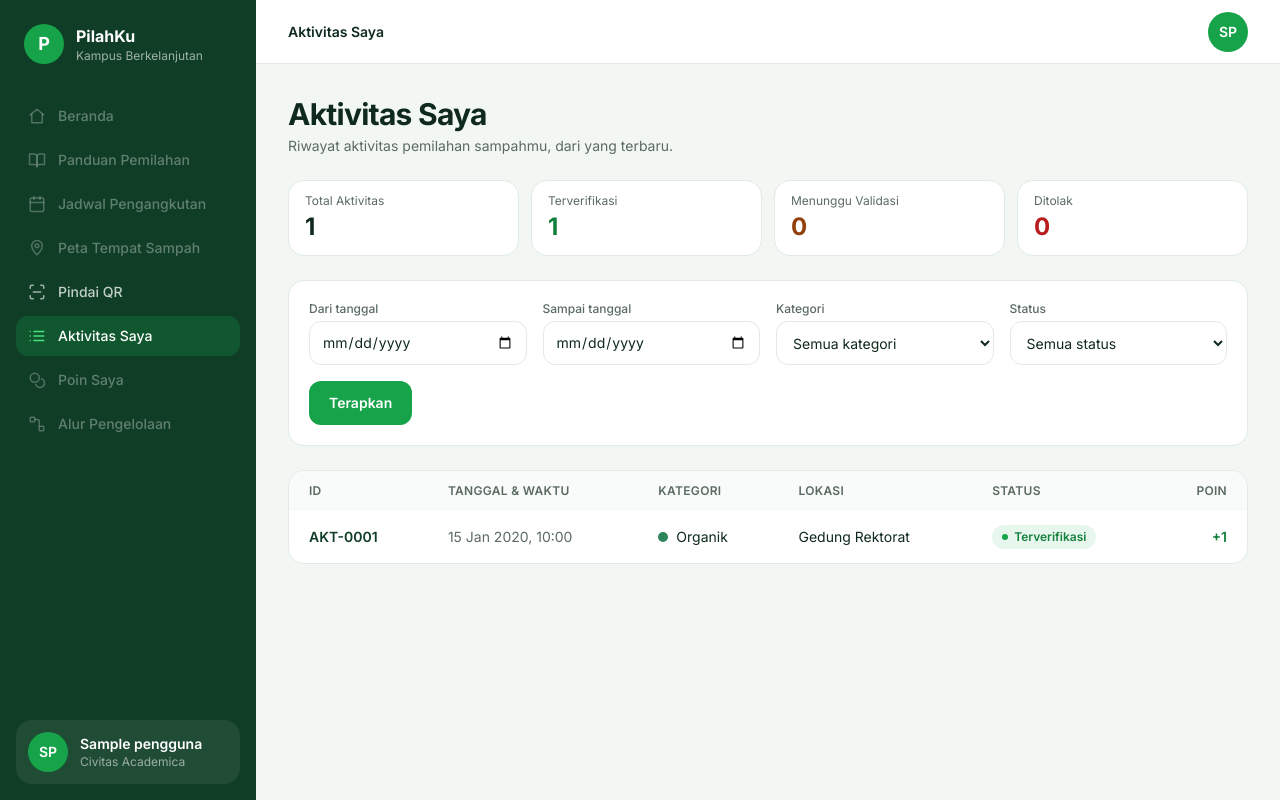
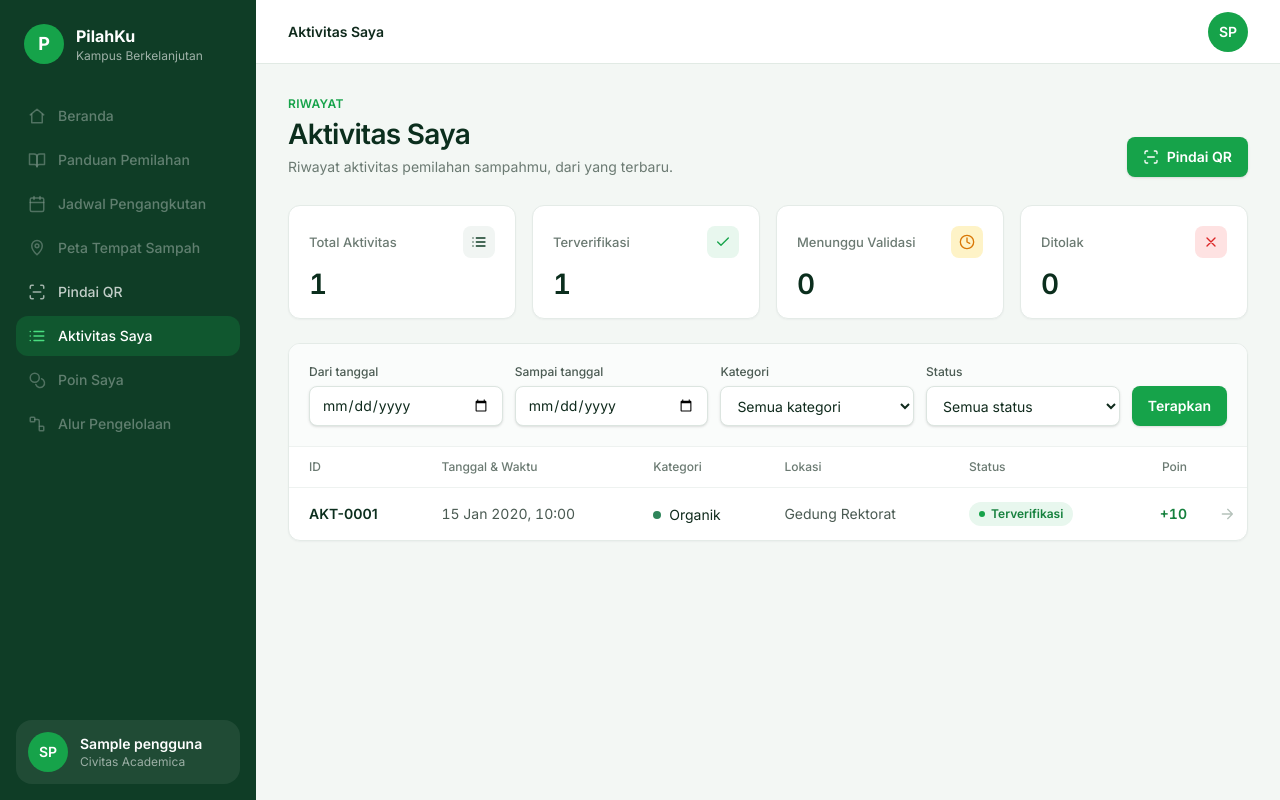
Before and after one commit to SI4802-KEL-BC/SI4802-KEL-BC, a Laravel app: page /aktivitas in a window 1280 px wide. Run offline with Laravel 12, Linux system fonts and the light colour scheme; a user stored in the database is signed in; data comes from the database, SQL or seed files in the repository; tables that the repository leaves empty hold one stand-in row (values such as "Sample post"); style sheets or scripts are compiled from the project's sources.

Commit message:
SCRUM-37 fix(PBI-14): poin riwayat diambil dari transaksi_poin

```diff
--- a/app/Models/AktivitasPemilahan.php
+++ b/app/Models/AktivitasPemilahan.php
@@ -141,11 +141,11 @@ class AktivitasPemilahan extends Model
             ->when(! empty($filter['status']), fn (Builder $q) => $q->where('status_verifikasi', $filter['status']));
     }
 
-    /** PBI-14: riwayat milik pengguna, terbaru di atas, eager load kategori & lokasi. */
+    /** PBI-14: riwayat milik pengguna, terbaru di atas, eager load kategori, lokasi & transaksiPoin (sumber poin sama dengan detail PBI-15). */
     public static function lihatRiwayat(Pengguna $pengguna, array $filter = [], int $perHalaman = 10): LengthAwarePaginator
     {
         return static::query()
-            ->with(['kategori', 'lokasi'])
+            ->with(['kategori', 'lokasi', 'transaksiPoin'])
             ->milik($pengguna)
             ->filter($filter)
             ->orderByDesc('tanggal_waktu')
--- a/resources/views/aktivitas/index.blade.php
+++ b/resources/views/aktivitas/index.blade.php
@@ -1,7 +1,7 @@
 {{--
     PBI-14 · Riwayat Aktivitas Pemilahan (GET /aktivitas)
     Variabel dari controller:
-        $aktivitas       LengthAwarePaginator<AktivitasPemilahan> (relasi: kategori, lokasi), 10 per halaman
+        $aktivitas       LengthAwarePaginator<AktivitasPemilahan> (relasi: kategori, lokasi, transaksiPoin), 10 per halaman
         $ringkasan       ['total','terverifikasi','menunggu','ditolak'] (milik pengguna, tanpa filter)
         $filter          filter tervalidasi: dari, sampai, kategori, status
         $adaFilter       bool, ada filter aktif
@@ -16,38 +16,52 @@
 @php
     $nilai = fn (string $k) => old($k, $filter[$k] ?? '');
     $kartu = [
-        ['label' => 'Total Aktivitas', 'angka' => $ringkasan['total'], 'warna' => 'text-[#0F2A1C]'],
-        ['label' => 'Terverifikasi', 'angka' => $ringkasan['terverifikasi'], 'warna' => 'text-[#15803D]'],
-        ['label' => 'Menunggu Validasi', 'angka' => $ringkasan['menunggu'], 'warna' => 'text-[#92400E]'],
-        ['label' => 'Ditolak', 'angka' => $ringkasan['ditolak'], 'warna' => 'text-[#B91C1C]'],
+        ['label' => 'Total Aktivitas', 'angka' => $ringkasan['total'], 'ikon' => 'daftar', 'chip' => 'bg-[#F1F5F3] text-[#0F3D26]'],
+        ['label' => 'Terverifikasi', 'angka' => $ringkasan['terverifikasi'], 'ikon' => 'centang', 'chip' => 'bg-[#E8F7EE] text-[#16A34A]'],
+        ['label' => 'Menunggu Validasi', 'angka' => $ringkasan['menunggu'], 'ikon' => 'jam', 'chip' => 'bg-[#FEF3C7] text-[#D97706]'],
+        ['label' => 'Ditolak', 'angka' => $ringkasan['ditolak'], 'ikon' => 'silang', 'chip' => 'bg-[#FEE2E2] text-[#DC2626]'],
     ];
     $kodeAkt = fn ($a) => 'AKT-' . str_pad($a->id_aktivitas, 4, '0', STR_PAD_LEFT);
     $poinTeks = fn ($a) => match ($a->status_verifikasi) {
-        'Terverifikasi' => '+' . $a->poin_diperoleh,
+        'Terverifikasi' => '+' . (int) ($a->transaksiPoin?->jumlah_poin ?? 0),
         'Ditolak' => '0',
         default => '–',
     };
-    $inputKelas = 'h-11 w-full rounded-xl border border-[#E1EAE4] bg-white px-3 text-sm outline-none focus:border-[#16A34A] focus:ring-2 focus:ring-[#16A34A]/20';
+    $inputKelas = 'h-10 w-full rounded-lg border border-[#DCE5E0] bg-white px-3 text-sm text-[#0F2A1C] shadow-sm outline-none transition focus:border-[#16A34A] focus:ring-4 focus:ring-[#16A34A]/10';
+    $tombolPrimer = 'inline-flex h-10 items-center justify-center gap-2 rounded-lg bg-[#16A34A] px-4 text-sm font-semibold text-white shadow-sm transition hover:bg-[#15803D] focus:outline-none focus-visible:ring-4 focus-visible:ring-[#16A34A]/25';
+    $tombolSekunder = 'inline-flex h-10 items-center justify-center gap-2 rounded-lg border border-[#DCE5E0] bg-white px-4 text-sm font-semibold text-[#0F2A1C] shadow-sm transition hover:bg-[#F5F7F6]';
 @endphp
 
+{{-- Kepala halaman --}}
+<div class="flex flex-wrap items-end justify-between gap-4">
     <div>
-    <h1 class="text-2xl font-bold tracking-tight sm:text-3xl">Aktivitas Saya</h1>
-    <p class="mt-1 text-sm text-[#5B6B62]">Riwayat aktivitas pemilahan sampahmu, dari yang terbaru.</p>
+        <p class="text-xs font-semibold tracking-wide text-[#16A34A] uppercase">Riwayat</p>
+        <h1 class="mt-1 text-2xl font-semibold tracking-tight text-[#0B2E1D] sm:text-[28px]">Aktivitas Saya</h1>
+        <p class="mt-1 text-sm text-[#6B7A72]">Riwayat aktivitas pemilahan sampahmu, dari yang terbaru.</p>
+    </div>
+    <a href="{{ url('/pindai') }}" class="{{ $tombolPrimer }}">
+        @include('partials.ikon', ['n' => 'pindai', 'c' => 'h-4 w-4'])
+        Pindai QR
+    </a>
 </div>
 
 {{-- Ringkasan --}}
-<section class="mt-6 grid grid-cols-2 gap-3 lg:grid-cols-4" aria-label="Ringkasan aktivitas">
+<section class="mt-7 grid grid-cols-2 gap-3 sm:gap-4 lg:grid-cols-4" aria-label="Ringkasan aktivitas">
     @foreach ($kartu as $k)
-        <div class="rounded-2xl border border-[#E1EAE4] bg-white px-4 py-3">
-            <p class="text-xs text-[#5B6B62]">{{ $k['label'] }}</p>
-            <p class="mt-0.5 text-2xl font-bold {{ $k['warna'] }}">{{ $k['angka'] }}</p>
+        <div class="rounded-xl border border-[#E4EBE7] bg-white p-4 shadow-[0_1px_2px_rgba(16,24,40,0.04)] sm:p-5">
+            <div class="flex items-center justify-between gap-2">
+                <p class="text-[13px] font-medium text-[#6B7A72]">{{ $k['label'] }}</p>
+                <span class="grid h-8 w-8 place-items-center rounded-lg {{ $k['chip'] }}">@include('partials.ikon', ['n' => $k['ikon'], 'c' => 'h-4 w-4'])</span>
+            </div>
+            <p class="mt-3 text-[28px] leading-none font-semibold tracking-tight text-[#0B2E1D] tabular-nums">{{ $k['angka'] }}</p>
         </div>
     @endforeach
 </section>
 
 {{-- Pesan validasi filter --}}
 @if ($errors->any())
-    <div role="alert" class="mt-6 rounded-2xl border border-[#FECACA] bg-[#FEF2F2] px-5 py-3 text-sm text-[#B91C1C]">
+    <div role="alert" class="mt-6 flex gap-3 rounded-xl border border-[#FECACA] bg-[#FEF2F2] px-4 py-3 text-sm text-[#B91C1C]">
+        @include('partials.ikon', ['n' => 'peringatan', 'c' => 'mt-0.5 h-4 w-4 shrink-0'])
         <ul class="space-y-0.5">
             @foreach ($errors->all() as $pesan)
                 <li>{{ $pesan }}</li>
@@ -56,19 +70,20 @@
     </div>
 @endif
 
-{{-- Filter --}}
-<form method="GET" action="{{ route('aktivitas.index') }}" class="mt-6 rounded-2xl border border-[#E1EAE4] bg-white p-4 sm:p-5" aria-label="Filter riwayat">
-    <div class="grid gap-4 sm:grid-cols-2 lg:grid-cols-4">
-        <label class="block text-sm">
-            <span class="mb-1 block text-xs font-medium text-[#5B6B62]">Dari tanggal</span>
+{{-- Daftar + filter dalam satu kartu --}}
+<section class="mt-6 overflow-hidden rounded-xl border border-[#E4EBE7] bg-white shadow-[0_1px_2px_rgba(16,24,40,0.04)]">
+    <form method="GET" action="{{ route('aktivitas.index') }}" class="border-b border-[#EEF2F0] bg-[#FAFCFB] p-4 sm:p-5" aria-label="Filter riwayat">
+        <div class="grid gap-3 sm:grid-cols-2 lg:grid-cols-[1fr_1fr_1fr_1fr_auto] lg:items-end">
+            <label class="block">
+                <span class="mb-1.5 block text-xs font-medium text-[#4B5B53]">Dari tanggal</span>
                 <input type="date" name="dari" value="{{ $nilai('dari') }}" class="{{ $inputKelas }}">
             </label>
-        <label class="block text-sm">
-            <span class="mb-1 block text-xs font-medium text-[#5B6B62]">Sampai tanggal</span>
+            <label class="block">
+                <span class="mb-1.5 block text-xs font-medium text-[#4B5B53]">Sampai tanggal</span>
                 <input type="date" name="sampai" value="{{ $nilai('sampai') }}" class="{{ $inputKelas }}">
             </label>
-        <label class="block text-sm">
-            <span class="mb-1 block text-xs font-medium text-[#5B6B62]">Kategori</span>
+            <label class="block">
+                <span class="mb-1.5 block text-xs font-medium text-[#4B5B53]">Kategori</span>
                 <select name="kategori" class="{{ $inputKelas }}">
                     <option value="">Semua kategori</option>
                     @foreach ($daftarKategori as $kat)
@@ -76,8 +91,8 @@
                     @endforeach
                 </select>
             </label>
-        <label class="block text-sm">
-            <span class="mb-1 block text-xs font-medium text-[#5B6B62]">Status</span>
+            <label class="block">
+                <span class="mb-1.5 block text-xs font-medium text-[#4B5B53]">Status</span>
                 <select name="status" class="{{ $inputKelas }}">
                     <option value="">Semua status</option>
                     @foreach ($daftarStatus as $st)
@@ -85,94 +100,98 @@
                     @endforeach
                 </select>
             </label>
+            <div class="flex gap-2 sm:col-span-2 lg:col-span-1">
+                <button type="submit" class="{{ $tombolPrimer }} flex-1 lg:flex-none">Terapkan</button>
+                @if ($adaFilter || $errors->any())
+                    <a href="{{ route('aktivitas.index') }}" class="{{ $tombolSekunder }}">Reset filter</a>
+                @endif
             </div>
-    <div class="mt-4 flex flex-wrap gap-3">
-        <button type="submit" class="h-11 rounded-xl bg-[#16A34A] px-5 text-sm font-semibold text-white hover:bg-[#15803D]">Terapkan</button>
-        @if ($adaFilter || $errors->any())
-            <a href="{{ route('aktivitas.index') }}" class="inline-flex h-11 items-center rounded-xl border border-[#E1EAE4] px-5 text-sm font-semibold text-[#0F3D26] hover:bg-[#F3F7F4]">Reset filter</a>
-        @endif
         </div>
     </form>
 
-{{-- Daftar --}}
     @if ($aktivitas->isEmpty())
-    <section class="mt-6 rounded-2xl border border-[#E1EAE4] bg-white px-6 py-14 text-center">
-        <div class="mx-auto grid h-14 w-14 place-items-center rounded-full bg-[#E8F7EE] text-[#16A34A]">
-            @include('partials.ikon', ['n' => $adaFilter ? 'daftar' : 'kotak-masuk', 'c' => 'h-7 w-7'])
+        <div class="px-6 py-16 text-center">
+            <div class="mx-auto grid h-12 w-12 place-items-center rounded-xl bg-[#E8F7EE] text-[#16A34A] ring-8 ring-[#F3FAF6]">
+                @include('partials.ikon', ['n' => $adaFilter ? 'daftar' : 'kotak-masuk', 'c' => 'h-6 w-6'])
             </div>
             @if ($adaFilter)
-            <h2 class="mt-4 text-lg font-semibold">Tidak ada aktivitas sesuai filter</h2>
-            <p class="mt-1 text-sm text-[#5B6B62]">Coba ubah rentang tanggal, kategori, atau status.</p>
-            <a href="{{ route('aktivitas.index') }}" class="mt-5 inline-flex h-11 items-center rounded-xl bg-[#16A34A] px-5 text-sm font-semibold text-white hover:bg-[#15803D]">Reset filter</a>
+                <h2 class="mt-5 text-base font-semibold text-[#0B2E1D]">Tidak ada aktivitas sesuai filter</h2>
+                <p class="mx-auto mt-1 max-w-sm text-sm text-[#6B7A72]">Coba ubah rentang tanggal, kategori, atau status.</p>
+                <a href="{{ route('aktivitas.index') }}" class="{{ $tombolSekunder }} mt-5">Reset filter</a>
             @else
-            <h2 class="mt-4 text-lg font-semibold">Belum ada aktivitas yang tercatat</h2>
-            <p class="mt-1 text-sm text-[#5B6B62]">Pindai QR di tong sampah untuk mencatat aktivitas pemilahan pertamamu.</p>
-            <a href="{{ url('/pindai') }}" class="mt-5 inline-flex h-11 items-center rounded-xl bg-[#16A34A] px-5 text-sm font-semibold text-white hover:bg-[#15803D]">Buka QR ID Saya</a>
+                <h2 class="mt-5 text-base font-semibold text-[#0B2E1D]">Belum ada aktivitas yang tercatat</h2>
+                <p class="mx-auto mt-1 max-w-sm text-sm text-[#6B7A72]">Pindai QR di tong sampah untuk mencatat aktivitas pemilahan pertamamu.</p>
+                <a href="{{ url('/pindai') }}" class="{{ $tombolPrimer }} mt-5">Buka QR ID Saya</a>
             @endif
-    </section>
+        </div>
     @else
         {{-- Tabel (desktop) --}}
-    <section class="mt-6 hidden overflow-hidden rounded-2xl border border-[#E1EAE4] bg-white md:block">
+        <div class="hidden md:block">
             <table class="w-full text-left text-sm">
-            <thead class="bg-[#F8FBF9] text-xs uppercase tracking-wide text-[#5B6B62]">
+                <thead class="border-b border-[#EEF2F0] text-xs font-medium text-[#6B7A72]">
                     <tr>
-                    <th class="px-5 py-3 font-semibold">ID</th>
-                    <th class="px-5 py-3 font-semibold">Tanggal &amp; Waktu</th>
-                    <th class="px-5 py-3 font-semibold">Kategori</th>
-                    <th class="px-5 py-3 font-semibold">Lokasi</th>
-                    <th class="px-5 py-3 font-semibold">Status</th>
-                    <th class="px-5 py-3 text-right font-semibold">Poin</th>
+                        <th class="px-5 py-3 font-medium">ID</th>
+                        <th class="px-5 py-3 font-medium">Tanggal &amp; Waktu</th>
+                        <th class="px-5 py-3 font-medium">Kategori</th>
+                        <th class="px-5 py-3 font-medium">Lokasi</th>
+                        <th class="px-5 py-3 font-medium">Status</th>
+                        <th class="px-5 py-3 text-right font-medium">Poin</th>
+                        <th class="w-10 px-3 py-3"><span class="sr-only">Buka</span></th>
                     </tr>
                 </thead>
-            <tbody class="divide-y divide-[#EEF3F0]">
+                <tbody class="divide-y divide-[#EEF2F0]">
                     @foreach ($aktivitas as $item)
-                    <tr class="hover:bg-[#F8FBF9]">
+                        <tr class="group relative transition-colors hover:bg-[#F7FAF8]">
                             <td class="px-5 py-3.5">
-                            <a href="{{ route('aktivitas.show', $item) }}" class="font-semibold text-[#0F3D26] hover:text-[#15803D] hover:underline">{{ $kodeAkt($item) }}</a>
+                                <a href="{{ route('aktivitas.show', $item) }}" class="font-semibold text-[#0B2E1D] after:absolute after:inset-0 focus:outline-none focus-visible:underline">{{ $kodeAkt($item) }}</a>
                             </td>
-                        <td class="whitespace-nowrap px-5 py-3.5 text-[#5B6B62]">{{ $item->tanggal_waktu->locale('id')->translatedFormat('d M Y, H:i') }}</td>
+                            <td class="whitespace-nowrap px-5 py-3.5 text-[#4B5B53] tabular-nums">{{ $item->tanggal_waktu->locale('id')->translatedFormat('d M Y, H:i') }}</td>
                             <td class="px-5 py-3.5">
-                            <span class="inline-flex items-center gap-2">
-                                <span class="h-2.5 w-2.5 rounded-full" style="background-color: {{ $item->kategori->warna_label ?? '#94A3B8' }}"></span>
+                                <span class="inline-flex items-center gap-2 text-[#0F2A1C]">
+                                    <span class="h-2 w-2 rounded-full ring-2 ring-white" style="background-color: {{ $item->kategori->warna_label ?? '#94A3B8' }}"></span>
                                     {{ $item->kategori->nama_kategori ?? '-' }}
                                 </span>
                             </td>
-                        <td class="px-5 py-3.5">{{ $item->lokasi->nama_lokasi ?? '-' }}</td>
+                            <td class="px-5 py-3.5 text-[#4B5B53]">{{ $item->lokasi->nama_lokasi ?? '-' }}</td>
                             <td class="px-5 py-3.5">@include('partials.badge-status', ['status' => $item->status_verifikasi])</td>
-                        <td class="px-5 py-3.5 text-right font-semibold {{ $item->status_verifikasi === 'Terverifikasi' ? 'text-[#15803D]' : 'text-[#5B6B62]' }}">{{ $poinTeks($item) }}</td>
+                            <td class="px-5 py-3.5 text-right font-semibold tabular-nums {{ $item->status_verifikasi === 'Terverifikasi' ? 'text-[#15803D]' : 'text-[#9AA8A0]' }}">{{ $poinTeks($item) }}</td>
+                            <td class="px-3 py-3.5 text-[#B5C2BB] transition group-hover:translate-x-0.5 group-hover:text-[#16A34A]">@include('partials.ikon', ['n' => 'panah', 'c' => 'h-4 w-4'])</td>
                         </tr>
                     @endforeach
                 </tbody>
             </table>
-    </section>
+        </div>
 
         {{-- Kartu (HP) --}}
-    <section class="mt-6 space-y-3 md:hidden">
+        <ul class="divide-y divide-[#EEF2F0] md:hidden">
             @foreach ($aktivitas as $item)
-            <a href="{{ route('aktivitas.show', $item) }}" class="block rounded-2xl border border-[#E1EAE4] bg-white p-4 hover:border-[#16A34A]">
+                <li>
+                    <a href="{{ route('aktivitas.show', $item) }}" class="block px-4 py-4 transition-colors hover:bg-[#F7FAF8]">
                         <div class="flex items-start justify-between gap-3">
                             <div>
-                        <p class="font-semibold text-[#0F3D26]">{{ $kodeAkt($item) }}</p>
-                        <p class="text-xs text-[#5B6B62]">{{ $item->tanggal_waktu->locale('id')->translatedFormat('d M Y, H:i') }}</p>
+                                <p class="font-semibold text-[#0B2E1D]">{{ $kodeAkt($item) }}</p>
+                                <p class="mt-0.5 text-xs text-[#6B7A72] tabular-nums">{{ $item->tanggal_waktu->locale('id')->translatedFormat('d M Y, H:i') }}</p>
                             </div>
                             @include('partials.badge-status', ['status' => $item->status_verifikasi])
                         </div>
                         <div class="mt-3 flex items-center justify-between gap-3 text-sm">
                             <div class="min-w-0">
                                 <p class="inline-flex items-center gap-2">
-                            <span class="h-2.5 w-2.5 rounded-full" style="background-color: {{ $item->kategori->warna_label ?? '#94A3B8' }}"></span>
+                                    <span class="h-2 w-2 rounded-full" style="background-color: {{ $item->kategori->warna_label ?? '#94A3B8' }}"></span>
                                     {{ $item->kategori->nama_kategori ?? '-' }}
                                 </p>
-                        <p class="truncate text-xs text-[#5B6B62]">{{ $item->lokasi->nama_lokasi ?? '-' }}</p>
+                                <p class="truncate text-xs text-[#6B7A72]">{{ $item->lokasi->nama_lokasi ?? '-' }}</p>
                             </div>
-                    <p class="shrink-0 font-semibold {{ $item->status_verifikasi === 'Terverifikasi' ? 'text-[#15803D]' : 'text-[#5B6B62]' }}">{{ $poinTeks($item) }} poin</p>
+                            <p class="shrink-0 font-semibold tabular-nums {{ $item->status_verifikasi === 'Terverifikasi' ? 'text-[#15803D]' : 'text-[#9AA8A0]' }}">{{ $poinTeks($item) }} poin</p>
                         </div>
                     </a>
+                </li>
             @endforeach
-    </section>
+        </ul>
 
         @if ($aktivitas->hasPages())
-        <div class="mt-6">{{ $aktivitas->links() }}</div>
+            <div class="border-t border-[#EEF2F0] px-4 py-3 sm:px-5">{{ $aktivitas->links() }}</div>
         @endif
     @endif
+</section>
 @endsection
```
Also changed, not shown: tests/Feature/PBI14/RiwayatAktivitasTest.php (+41 -0 lines). Lines whose indentation alone changed are shown as unchanged.
